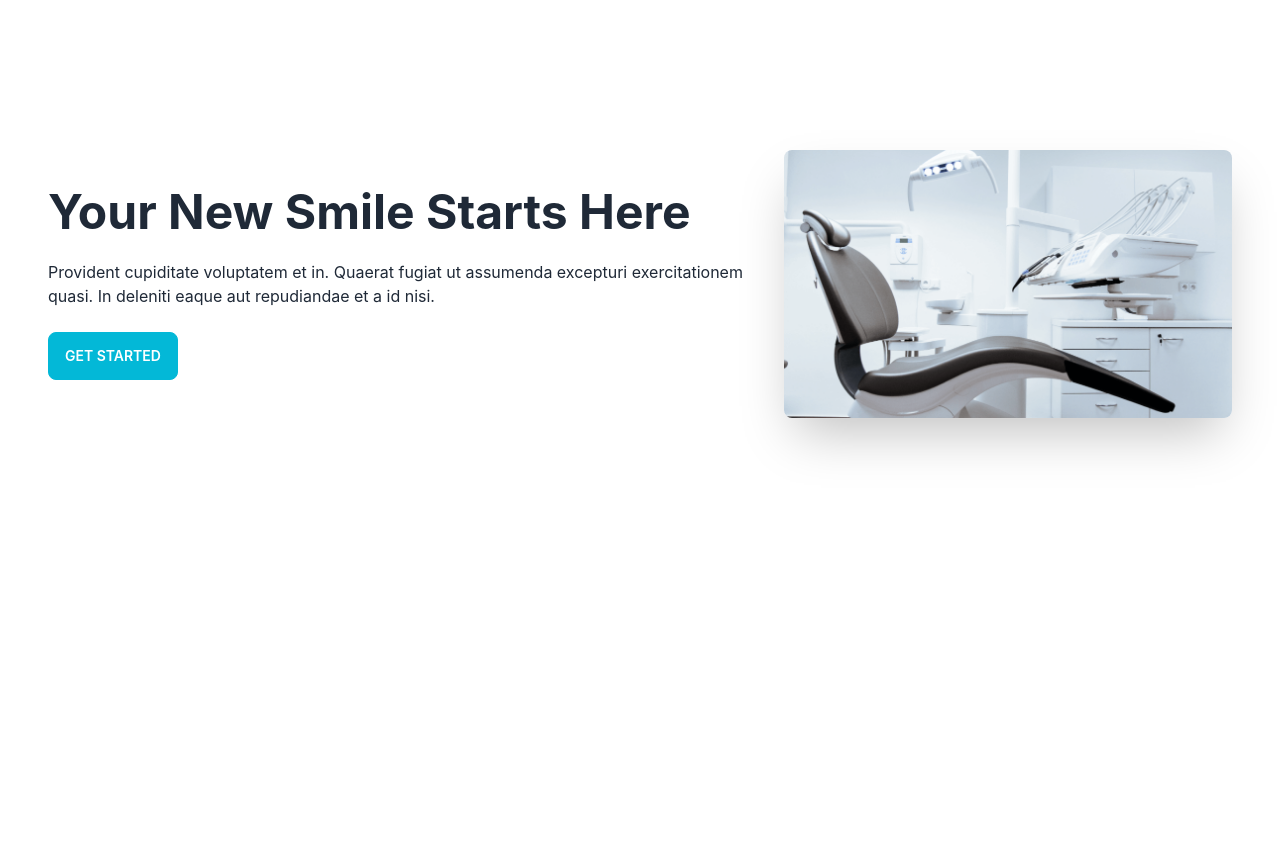
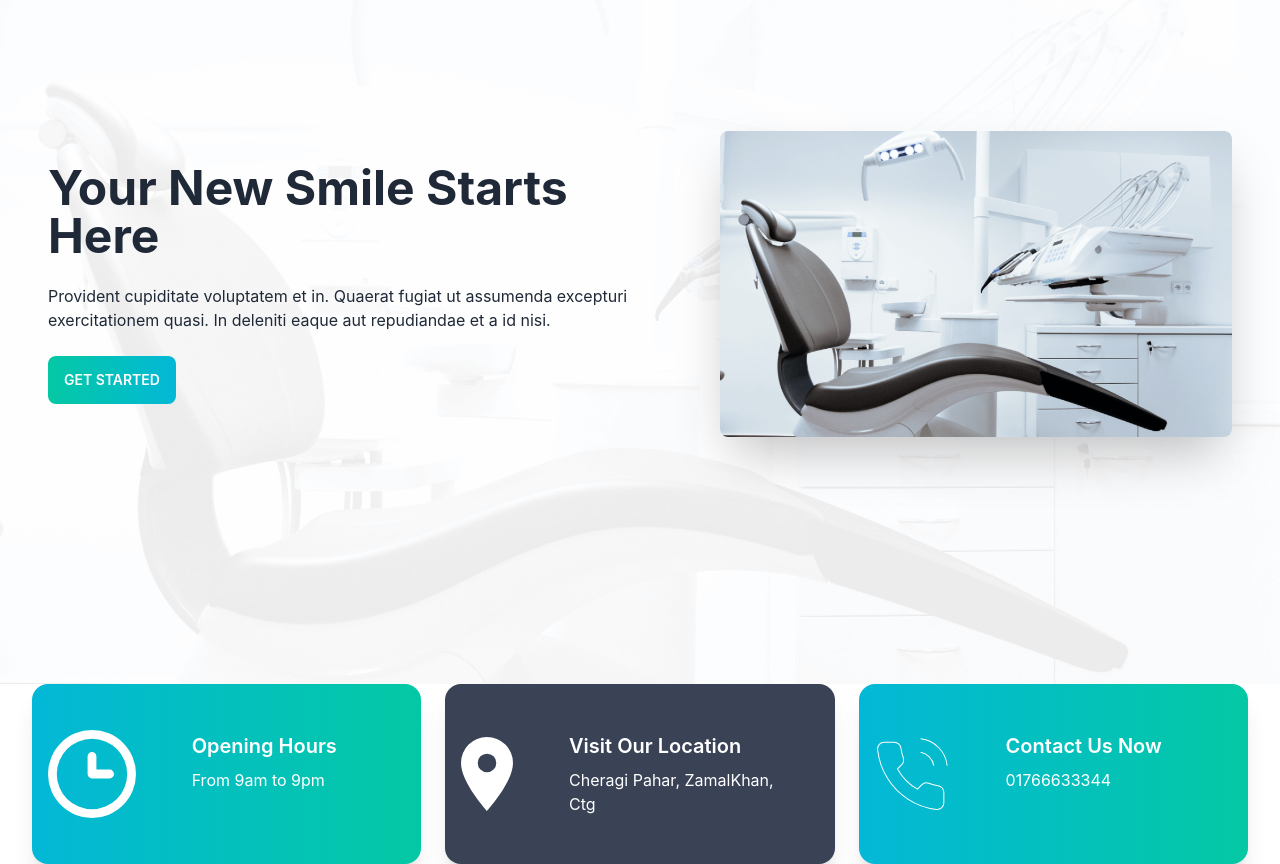
Before and after one commit to Wahidul505/doctors-portal-client, a React (Create React App) app: page / in a window 1280 px wide. Shown: the part 180-1044 px from the top of the page. Before the commit the page ends 864 px from the top, so only its background shows below. Built offline with nearby package versions, Linux system fonts and the light colour scheme.

Commit message:
added info card and styled

```diff
--- a/src/Pages/Home/Banner.js
+++ b/src/Pages/Home/Banner.js
@@ -1,15 +1,16 @@
 import React from 'react';
 import chair from '../../assets/images/chair.png';
+import bg from '../../assets/images/bg.png';
 
 const Banner = () => {
     return (
-        <div class="hero min-h-screen px-8">
+        <div class="hero min-h-screen px-0 md:px-8 bg-cover bg-no-repeat bg-center" style={{backgroundImage:`url(${bg})`}}>
             <div class="hero-content flex-col lg:flex-row-reverse gap-8">
-                <img src={chair} class="max-w-md rounded-lg shadow-2xl" alt='' />
+                <img src={chair} class="max-w-lg w-full rounded-lg shadow-2xl" alt='' />
                 <div>
                     <h1 class="text-5xl font-bold">Your New Smile Starts Here</h1>
                     <p class="py-6">Provident cupiditate voluptatem et in. Quaerat fugiat ut assumenda excepturi exercitationem quasi. In deleniti eaque aut repudiandae et a id nisi.</p>
-                    <button class="btn btn-primary">Get Started</button>
+                    <button class="btn bg-gradient-to-r from-secondary to-primary text-white font-semibold border-0">Get Started</button>
                 </div>
             </div>
         </div>
--- a/src/Pages/Home/Home.js
+++ b/src/Pages/Home/Home.js
@@ -1,10 +1,12 @@
 import React from 'react';
 import Banner from './Banner';
+import Info from './Info';
 
 const Home = () => {
     return (
         <div>
             <Banner/>
+            <Info/>
         </div>
     );
 };
--- /dev/null
+++ b/src/Pages/Home/Info.js
@@ -0,0 +1,25 @@
+import React from 'react';
+import clock from '../../assets/icons/clock.svg';
+import marker from '../../assets/icons/marker.svg';
+import phone from '../../assets/icons/phone.svg';
+import InfoCard from './InfoCard';
+
+const Info = () => {
+    const infos = [
+        { id: 1, title: 'Opening Hours', description: 'From 9am to 9pm', icon: clock, colorFrom: 'from-primary', colorTo: 'to-secondary' },
+        { id: 2, title: 'Visit Our Location', description: 'Cheragi Pahar, ZamalKhan, Ctg', icon: marker, colorFrom: 'from-accent', colorTo: 'to-accent' },
+        { id: 3, title: 'Contact Us Now', description: '01766633344', icon: phone, colorFrom: 'from-primary', colorTo: 'to-secondary' },
+    ]
+    return (
+        <div className='grid grid-cols-1 md:grid-cols-3 px-8 gap-6'>
+            {
+                infos.map(info => <InfoCard
+                    key={info.id}
+                    info={info}
+                />)
+            }
+        </div>
+    );
+};
+
+export default Info;
--- /dev/null
+++ b/src/Pages/Home/InfoCard.js
@@ -0,0 +1,17 @@
+import React from 'react';
+
+const InfoCard = ({ info }) => {
+    return (
+        <div className={`card lg:card-side bg-base-100 shadow-xl bg-gradient-to-r ${info.colorFrom} ${info.colorTo} flex gap-6 items-center text-white p-4`}>
+            <figure>
+                <img src={info.icon} alt="Album" />
+            </figure>
+            <div class="card-body">
+                <h2 class="card-title">{info.title}</h2>
+                <p>{info.description}</p>
+            </div>
+        </div>
+    );
+};
+
+export default InfoCard;
--- a/src/Pages/Shared/NavBar.js
+++ b/src/Pages/Shared/NavBar.js
@@ -23,7 +23,7 @@ const NavBar = () => {
                 </div>
                 <Link to='/' class="btn btn-ghost normal-case text-xl">Doctors Portal</Link>
             </div>
-            <div class="navbar-center hidden lg:flex">
+            <div class="navbar-end hidden lg:flex">
                 <ul class="menu menu-horizontal p-0">
                     {menuItems}
                 </ul>
```
